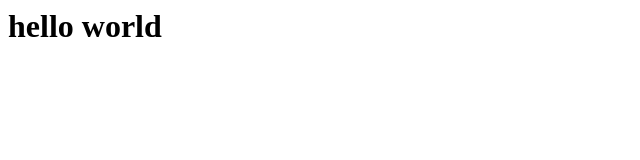
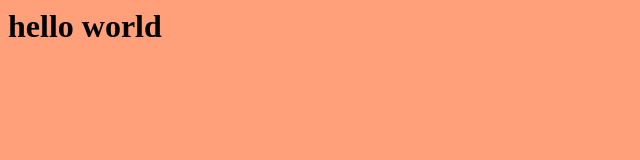
Before and after one commit to lamc7-1822551/lamc7-1822551.github.io, a plain HTML site: page index.html in a window 1280 px wide. Shown: the whole page, without its empty margins (0-640 px from the left). Drawn offline with Linux system fonts and the light colour scheme.

Commit message:
Add files via upload

```diff
--- a/index.html
+++ b/index.html
@@ -1,6 +1,9 @@
 <!DOCTYPE <html>
     <html>
         <head>
+            <style>
+                body {background-color: lightsalmon;}
+            </style>
             <title>
                 hello world
             </title>
```
